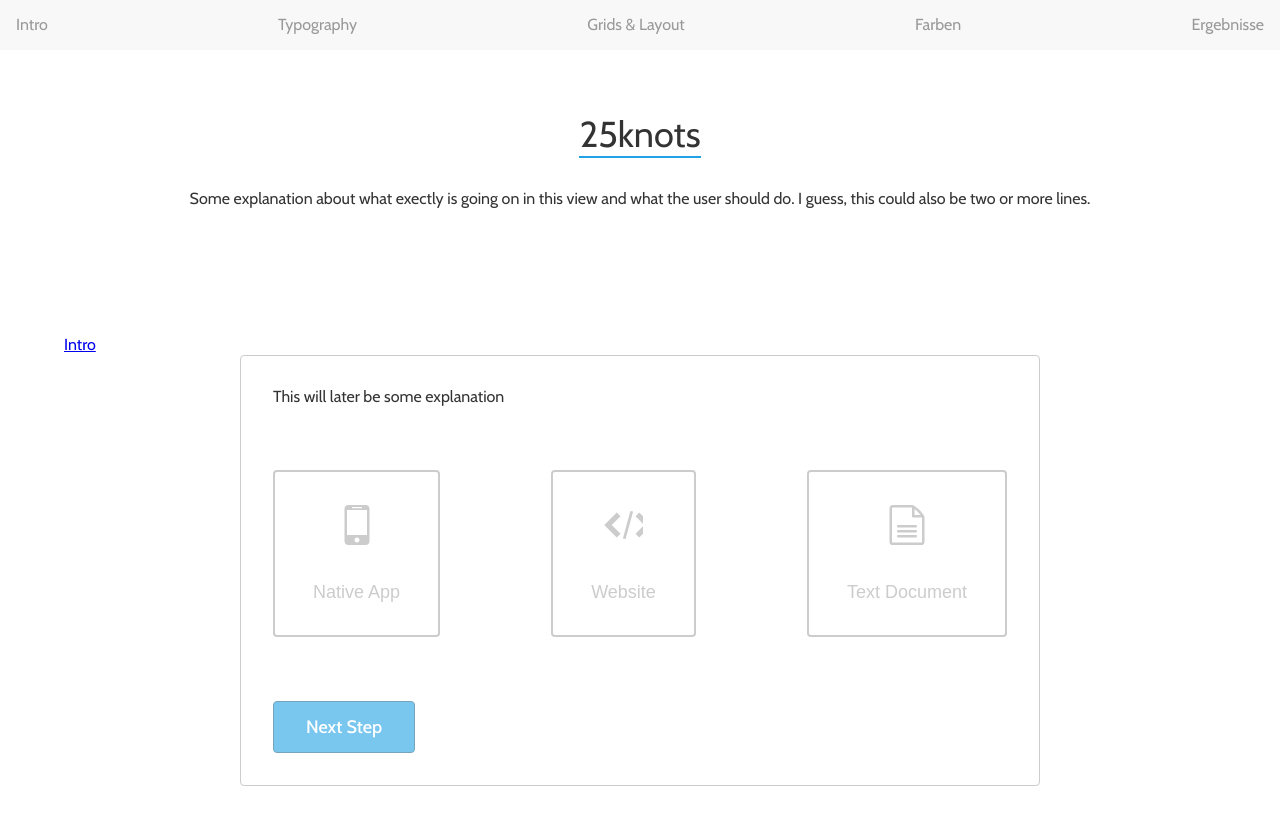
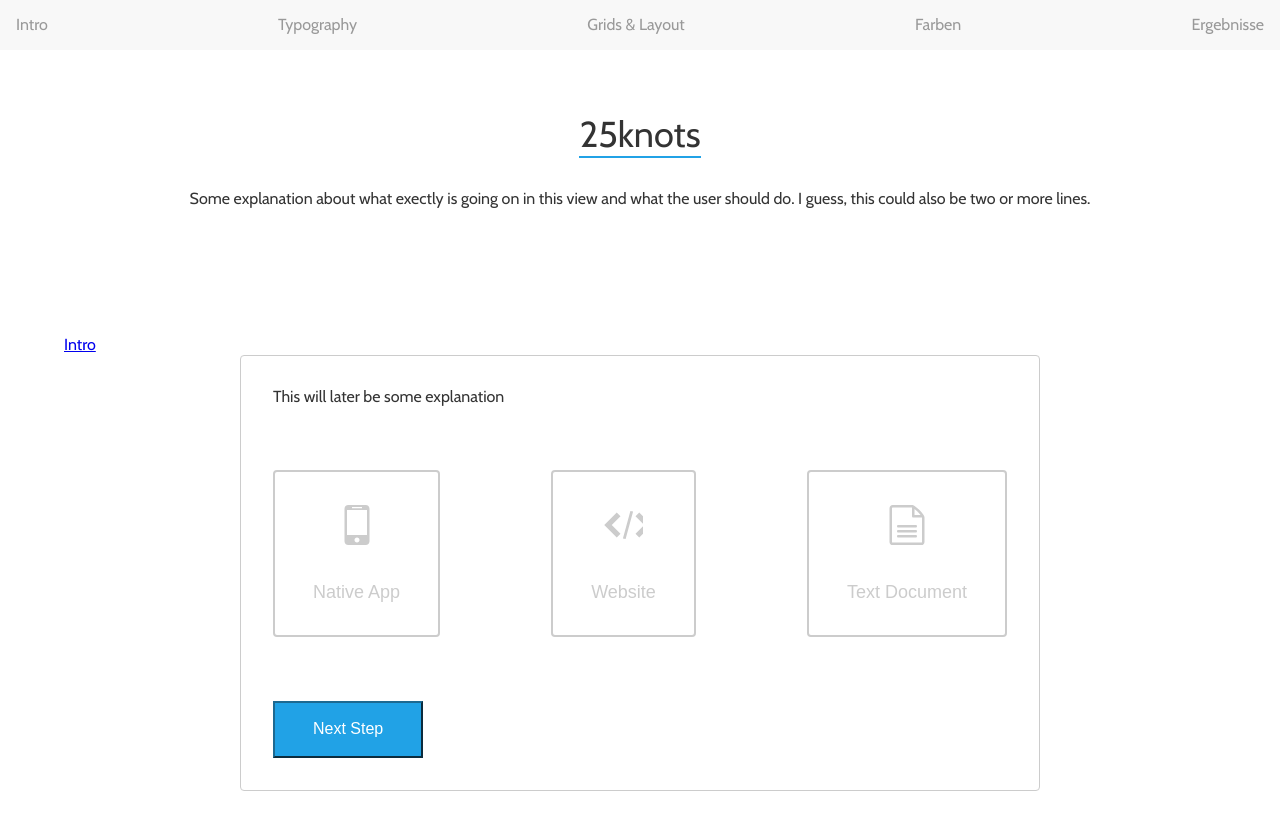
Before and after one commit to Plsr/25knots, a React app: page / in a window 1280 px wide. Shown: the top 830 px of the page. Built offline with nearby package versions, Linux system fonts and the light colour scheme.

Commit message:
Enhanced secondary button

```diff
--- a/src/components/SecondaryButton.jsx
+++ b/src/components/SecondaryButton.jsx
@@ -1,28 +1,39 @@
 import React from 'react'
 import {StyleSheet, css} from 'aphrodite'
 
-import { buttonReset } from '../styles/shared/buttonReset.js'
+import { buttonReset, buttonBaseStyles, buttonInactiveStyles } from '../styles/shared/buttons.js'
 import { fontSizes, fontWeights } from '../styles/base/fonts.js'
 import { baseColors, appColors } from '../styles/base/colors.js'
 import SpacingSquishedInset from './helpers/spacing/SpacingSquishedInset.jsx'
 
-function setVariantStyles(variant) {
+function setStyles(variant, inactive) {
   if (variant == 'outline') {
-    return styles.buttonOutlineStyles
+    return(
+      css(
+        styles.buttonReset,
+        styles.buttonBaseStyles,
+        styles.buttonOutlineStyles,
+        inactive && styles.buttonOutlineInactiveStyles
+      )
+    )
+
+  } else {
+    return(
+      css(
+        styles.buttonReset,
+        styles.buttonBaseStyles,
+        styles.buttonSolidStyles,
+        inactive && styles.buttonSolidInactiveStyles
+      )
+    )
   }
-
-  return styles.buttonSolidStyles
 }
 
 function SecondaryButton(props) {
+  console.log(setStyles(props.variant, props.inactive));
   return(
     <button
-      className={css(
-        styles.buttonReset,
-        styles.buttonBaseStyles,
-        setVariantStyles(props.variant),
-        props.inactive && styles.buttonInactiveStyles
-      )}
+      className={setStyles(props.variant, props.inactive)}
       onClick={props.inactive ? '' : props.onClick}
     >
       <SpacingSquishedInset size='l'>
@@ -37,13 +48,7 @@ const styles = StyleSheet.create({
     ...buttonReset
   },
   buttonBaseStyles: {
-    fontSize: fontSizes.m,
-    fontWeight: fontWeights.semiBold,
-    borderWidth: '1px',
-    borderStyle: 'solid',
-    borderRadius: '4px',
-    lineHeight: 1,
-    cursor: 'pointer'
+    ...buttonBaseStyles
   },
   buttonSolidStyles: {
     color: baseColors.white,
@@ -51,27 +56,27 @@ const styles = StyleSheet.create({
     borderColor: appColors.secondaryDarkened,
     ':hover': {
       backgroundColor: appColors.secondaryDarkened
-    },
-    ':focus': {
-      outline: 'none'
+    }
+  },
+  buttonSolidInactiveStyles: {
+    ...buttonInactiveStyles,
+    ':hover': {
+      backgroundColor: appColors.secondary
     }
   },
   buttonOutlineStyles: {
-    color: baseColors.secondary,
+    color: appColors.secondary,
     borderColor: appColors.secondary,
     ':hover': {
-      backgroundColor: appColors.secondary,
-      color: baseColors.white
-    },
-    ':focus': {
-      outline: 'none'
+      color: baseColors.white,
+      backgroundColor: appColors.secondary
     }
   },
-  buttonInactiveStyles: {
-    opacity: '0.6',
-    cursor: 'not-allowed',
+  buttonOutlineInactiveStyles: {
+    ...buttonInactiveStyles,
     ':hover': {
-      backgroundColor: appColors.secondary
+      color: appColors.secondary,
+      backgroundColor: 'none'
     }
   }
 })
```
